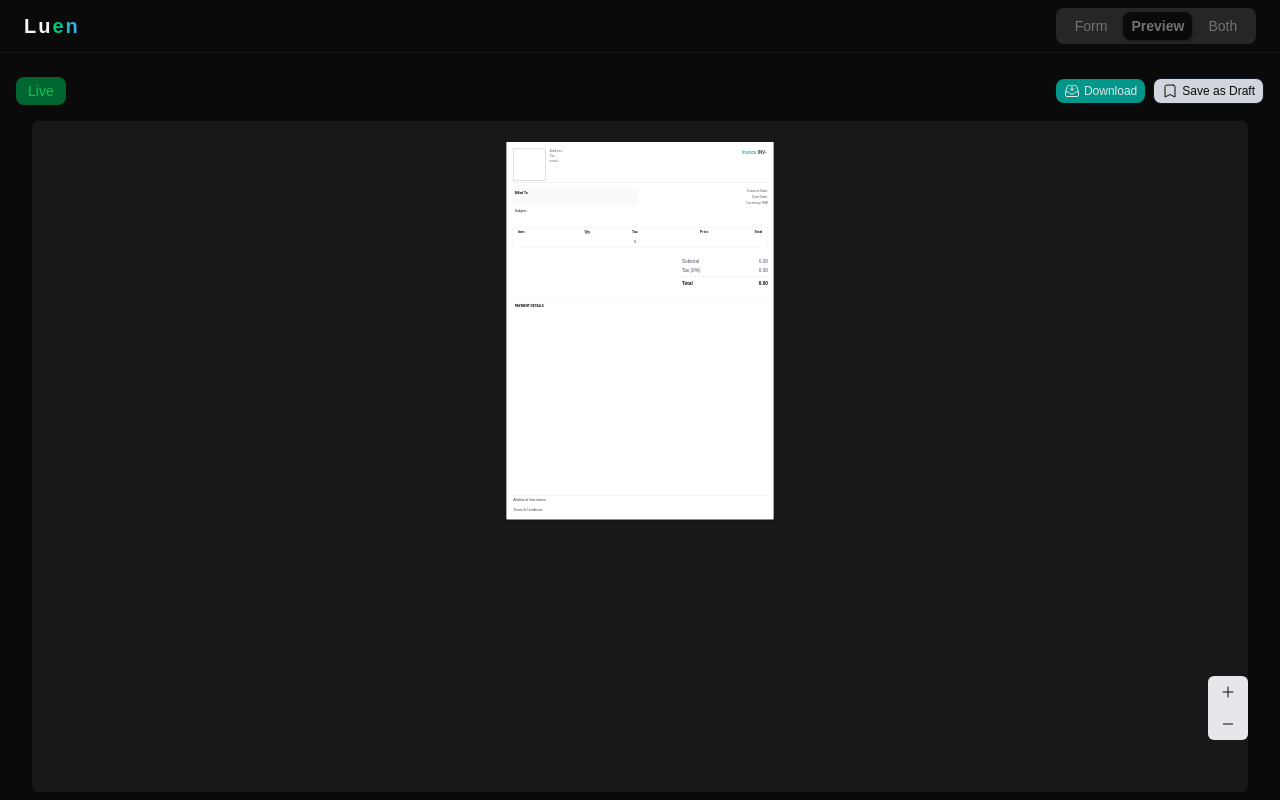
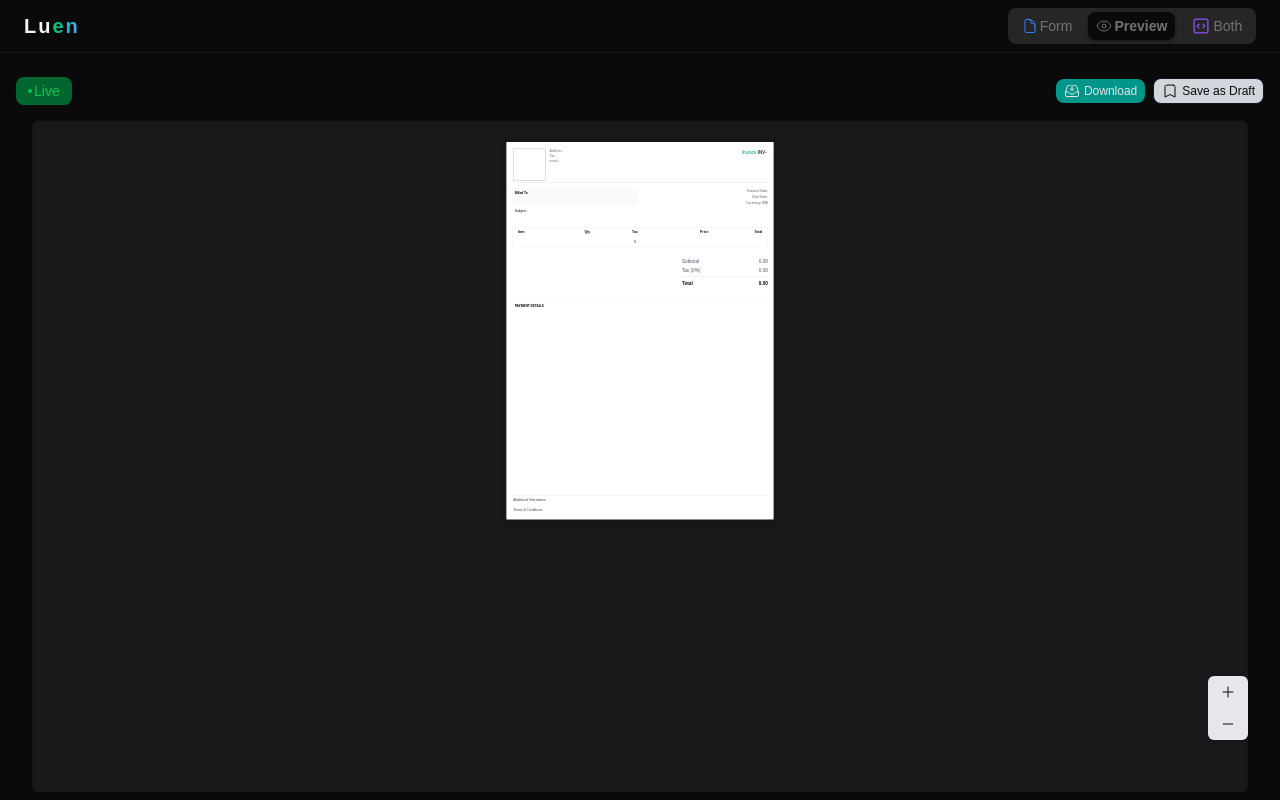
Before and after one commit to surajgupt01/Invo-Gen, a Next.js app: page /dashboard/createInvoice in a window 1280 px wide. Both pictures are taken after a click on the button "Preview". Built offline with nearby package versions, Linux system fonts and the light colour scheme.

Commit message:
Icons added

```diff
--- /dev/null
+++ b/app/Icons/Both.tsx
@@ -0,0 +1,18 @@
+export default function Both() {
+  return (
+    <svg
+      xmlns="http://www.w3.org/2000/svg"
+      fill="none"
+      viewBox="0 0 24 24"
+      strokeWidth={1.5}
+      stroke="currentColor"
+      className="size-5 text-violet-500"
+    >
+      <path
+        strokeLinecap="round"
+        strokeLinejoin="round"
+        d="M14.25 9.75 16.5 12l-2.25 2.25m-4.5 0L7.5 12l2.25-2.25M6 20.25h12A2.25 2.25 0 0 0 20.25 18V6A2.25 2.25 0 0 0 18 3.75H6A2.25 2.25 0 0 0 3.75 6v12A2.25 2.25 0 0 0 6 20.25Z"
+      />
+    </svg>
+  );
+}
--- a/app/component/Preview.tsx
+++ b/app/component/Preview.tsx
@@ -189,7 +189,9 @@ export default function Preview() {
       <div className="w-full text-xs flex justify-between gap-2 p-4">
 
 
-        <div className="bg-green-800 text-green-500 px-3 py-1 text-sm rounded-md">{"Live"}</div>
+        <div className="bg-green-800 flex justify-center items-center gap-0.5 text-green-500 px-3 py-1 text-sm rounded-md">
+          <div className="w-1 h-1 rounded-full bg-green-500"></div>
+          {"Live"}</div>
         <div className="flex items-center justify-center gap-2">
         <button
           onClick={handleDownload}
--- a/app/dashboard/createInvoice/page.tsx
+++ b/app/dashboard/createInvoice/page.tsx
@@ -1,6 +1,6 @@
 "use client";
 
-import { useEffect, useState } from "react";
+import React, { useEffect, useState } from "react";
 import { ItemsStore } from "@/app/store/InvoiceTabel";
 import { useCustomerStore } from "@/app/store/CustomerDetail";
 import CurrencySelect from "@/app/component/Currency";
@@ -35,26 +35,34 @@ function fileToBase64(file: globalThis.File): Promise<string> {
 
 export default function CreateInvoice() {
   const [dispaly, setDisplay] = useState("Form");
-  const choices = ["Form", "Preview"];
+  interface choice{
+    title : string,
+    icon :  React.ReactNode
+  }
+  const choices : choice[]  = [{title : "Form" , icon : <Docs/> }, {title : "Preview" , icon : <SeePassword/>}];
   // const [expand , setExpan]  = useState(false)
   return (
     <div className=" flex flex-col h-full w-full   border-neutral-900 rounded-sm transition-all duration-500 ease-in-out">
       <div className="bg-neutral-950 border-b border-neutral-900 shadow shadow-neutral-800 inset-0 p-2 px-6 flex justify-between items-center">
         <NavLogo textColor="text-gray-100"/>
-        <div className="bg-neutral-800 lg:w-50 w-38 py-1 px-1 gap-2 flex justify-center items-center rounded-md">
+        <div className="bg-neutral-800 lg:w-62 w-44 py-1 px-1 gap-2 flex justify-center items-center rounded-md">
           {choices.map((e) => (
             <button
-              onClick={() => setDisplay(e)}
-              key={e}
-              className={`text-neutral-500 text-sm hover:text-neutral-400 duration-300 ease-in-out cursor-pointer px-2 py-1 rounded-md ${dispaly == e ? "bg-neutral-950 shadow-sm shadow-neutral-900 text-neutral-100 font-semibold" : ""} `}
+              onClick={() => setDisplay(e.title)}
+              key={e.title}
+              className={`text-neutral-500 text-sm flex justify-center items-center gap-0.5 hover:text-neutral-400 duration-300 ease-in-out cursor-pointer px-2 py-1 rounded-md ${dispaly == e.title ? "bg-neutral-950 shadow-sm shadow-neutral-900 text-neutral-100 font-semibold" : ""} `}
             >
-              {e}
+               {e.icon}
+
+              {e.title}
             </button>
+
           ))}
           <button
             onClick={() => setDisplay("Both")}
-            className={`text-neutral-500 text-sm hover:text-neutral-400 duration-300 ease-in-out cursor-pointer px-2 py-1 rounded-md ${dispaly == 'Both' ? "bg-neutral-950 shadow-sm shadow-neutral-900 text-neutral-100 font-semibold" : ""} hidden lg:block `}
-          >{`Both`}</button>
+            className={`text-neutral-500 text-sm flex hover:text-neutral-400 duration-300 ease-in-out cursor-pointer px-2 py-1 rounded-md ${dispaly == 'Both' ? "bg-neutral-950 shadow-sm shadow-neutral-900 text-neutral-100 font-semibold" : ""} hidden lg:flex justify-center items-center gap-0.5 `}
+          ><Both/>{`Both`}</button>
+
         </div>
       </div>
       {dispaly == "Both" && (
@@ -530,6 +538,10 @@ function AddInfoComponent({ Title, Message, Placeholder }: AddInfoProps) {
 import Image from "next/image";
 import ImageAlt from "@/app/Icons/Img";
 import  { NavLogo } from "@/app/component/Nav";
+import SeePassword from "@/app/Icons/SeePassword";
+import Docs from "@/app/Icons/Doc";
+import { int } from "zod";
+import Both from "@/app/Icons/Both";
 
 
 function PaymentOptions() {
```
